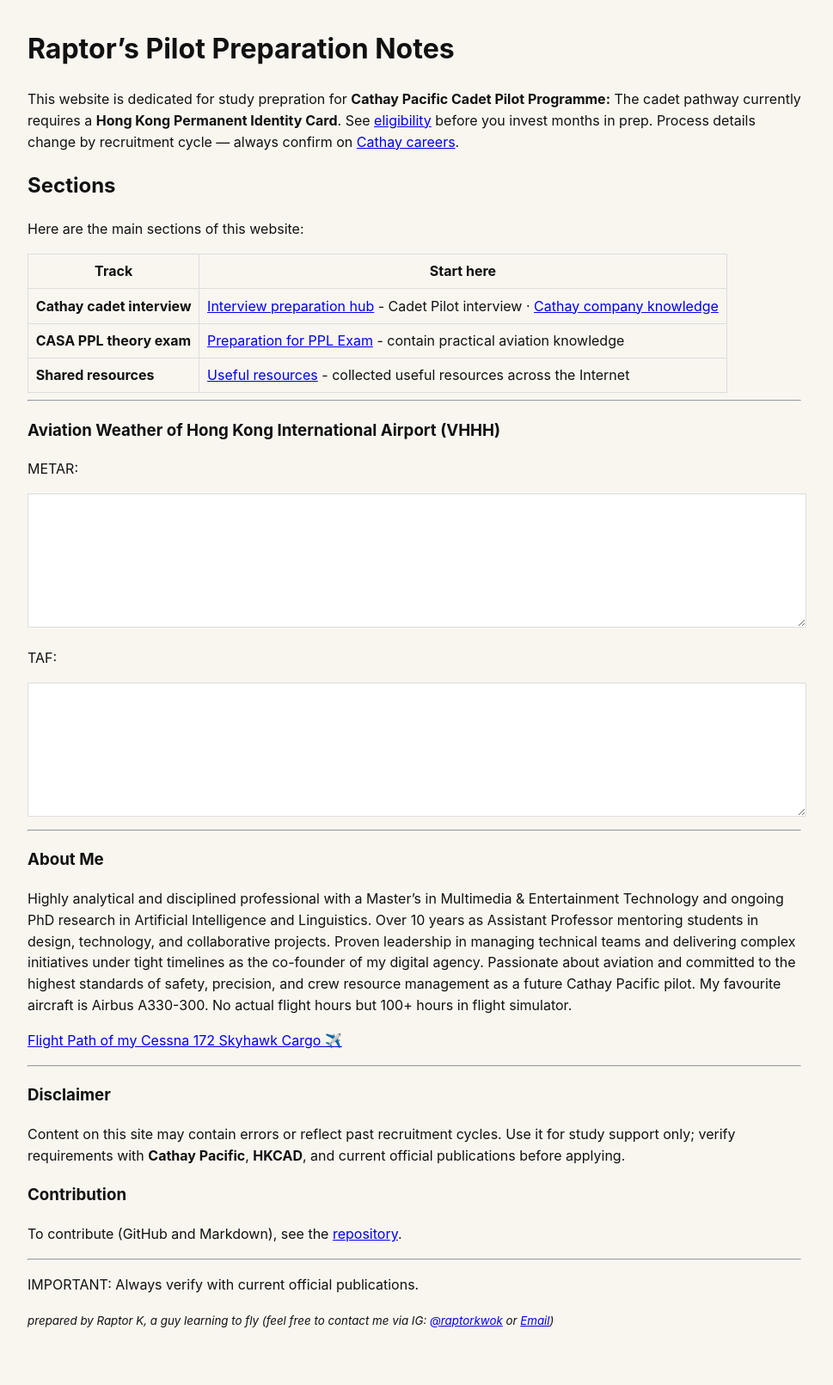
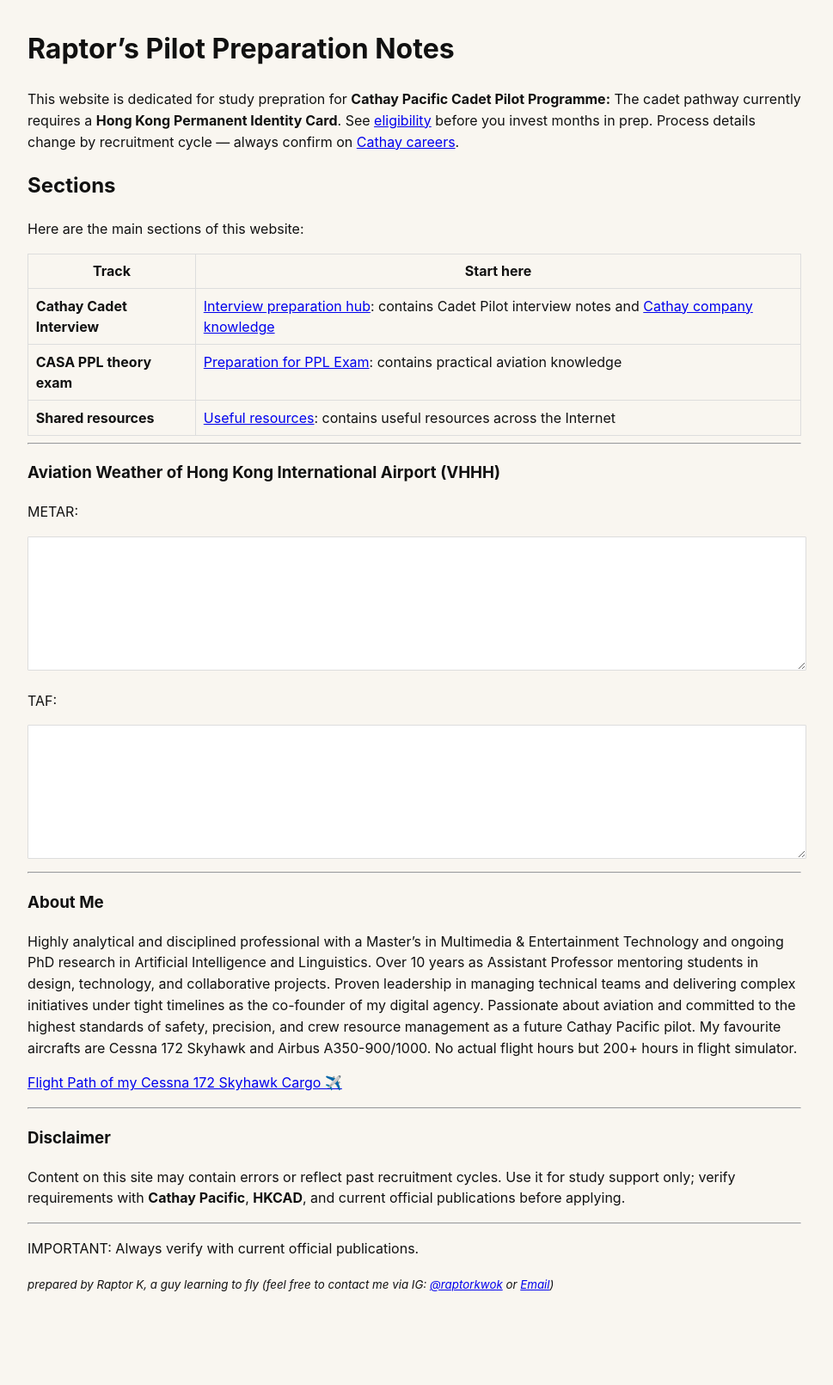
Before and after one commit to shivanraptor/pilot-ppl-notes, a Jekyll site: the page built from index.md, in a window 1280 px wide. Shown: the whole page at 86% size, without its empty margins (158-1127 px from the left). Built offline with Jekyll 4.4.1, drawn with Linux system fonts in a browser that asks for light colours; after the commit the page ends 1570 px from its top, so only the background shows below that.

Commit message:
Update index.md

```diff
--- a/index.md
+++ b/index.md
@@ -12,9 +12,9 @@ Here are the main sections of this website:
 
 | Track | Start here |
 | --- | --- |
-| **Cathay cadet interview** | [Interview preparation hub](interview_prep/index.md) - Cadet Pilot interview · [Cathay company knowledge](interview_prep/cathay_pacific.md) |
-| **CASA PPL theory exam** | [Preparation for PPL Exam](casa_ppl_exam/ppl_toc.md) - contain practical aviation knowledge |
-| **Shared resources** | [Useful resources](useful_resources/resources.md) - collected useful resources across the Internet |
+| **Cathay Cadet Interview** | [Interview preparation hub](interview_prep/index.md): contains Cadet Pilot interview notes and [Cathay company knowledge](interview_prep/cathay_pacific.md) |
+| **CASA PPL theory exam** | [Preparation for PPL Exam](casa_ppl_exam/ppl_toc.md): contains practical aviation knowledge |
+| **Shared resources** | [Useful resources](useful_resources/resources.md): contains useful resources across the Internet |
 
 ---
 
@@ -49,7 +49,7 @@ fetch('https://dev.yourappapp.com/weather/')
 
 ### About Me
 
-Highly analytical and disciplined professional with a Master’s in Multimedia & Entertainment Technology and ongoing PhD research in Artificial Intelligence and Linguistics. Over 10 years as Assistant Professor mentoring students in design, technology, and collaborative projects. Proven leadership in managing technical teams and delivering complex initiatives under tight timelines as the co-founder of my digital agency. Passionate about aviation and committed to the highest standards of safety, precision, and crew resource management as a future Cathay Pacific pilot. My favourite aircraft is Airbus A330-300. No actual flight hours but 100+ hours in flight simulator.
+Highly analytical and disciplined professional with a Master’s in Multimedia & Entertainment Technology and ongoing PhD research in Artificial Intelligence and Linguistics. Over 10 years as Assistant Professor mentoring students in design, technology, and collaborative projects. Proven leadership in managing technical teams and delivering complex initiatives under tight timelines as the co-founder of my digital agency. Passionate about aviation and committed to the highest standards of safety, precision, and crew resource management as a future Cathay Pacific pilot. My favourite aircrafts are Cessna 172 Skyhawk and Airbus A350-900/1000. No actual flight hours but 200+ hours in flight simulator.
 
 [Flight Path of my Cessna 172 Skyhawk Cargo ✈️](flight_path/)
 
@@ -58,7 +58,3 @@ Highly analytical and disciplined professional with a Master’s in Multimedia &
 ### Disclaimer
 
 Content on this site may contain errors or reflect past recruitment cycles. Use it for study support only; verify requirements with **Cathay Pacific**, **HKCAD**, and current official publications before applying.
-
-### Contribution
-
-To contribute (GitHub and Markdown), see the [repository](https://github.com/shivanraptor/pilot-ppl-notes).
```
